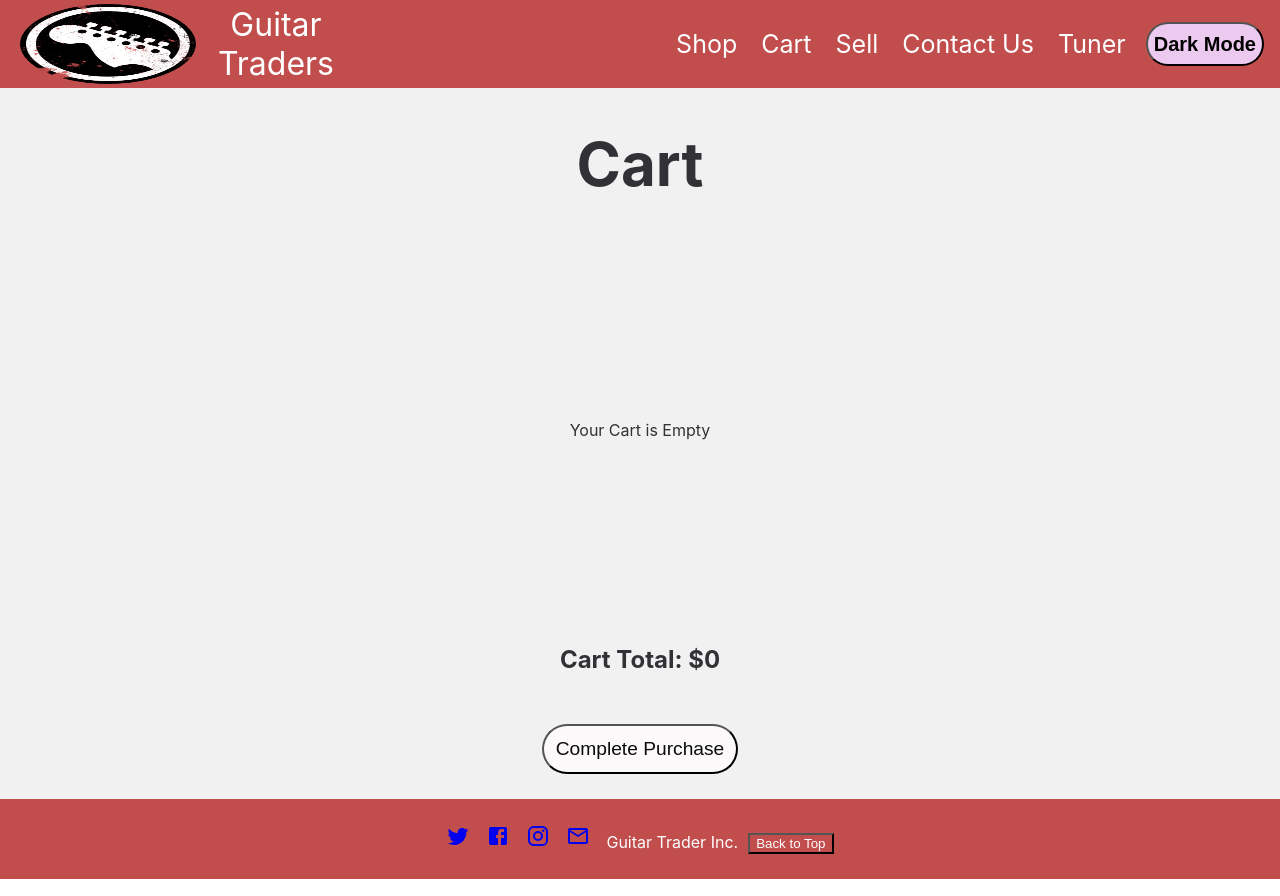
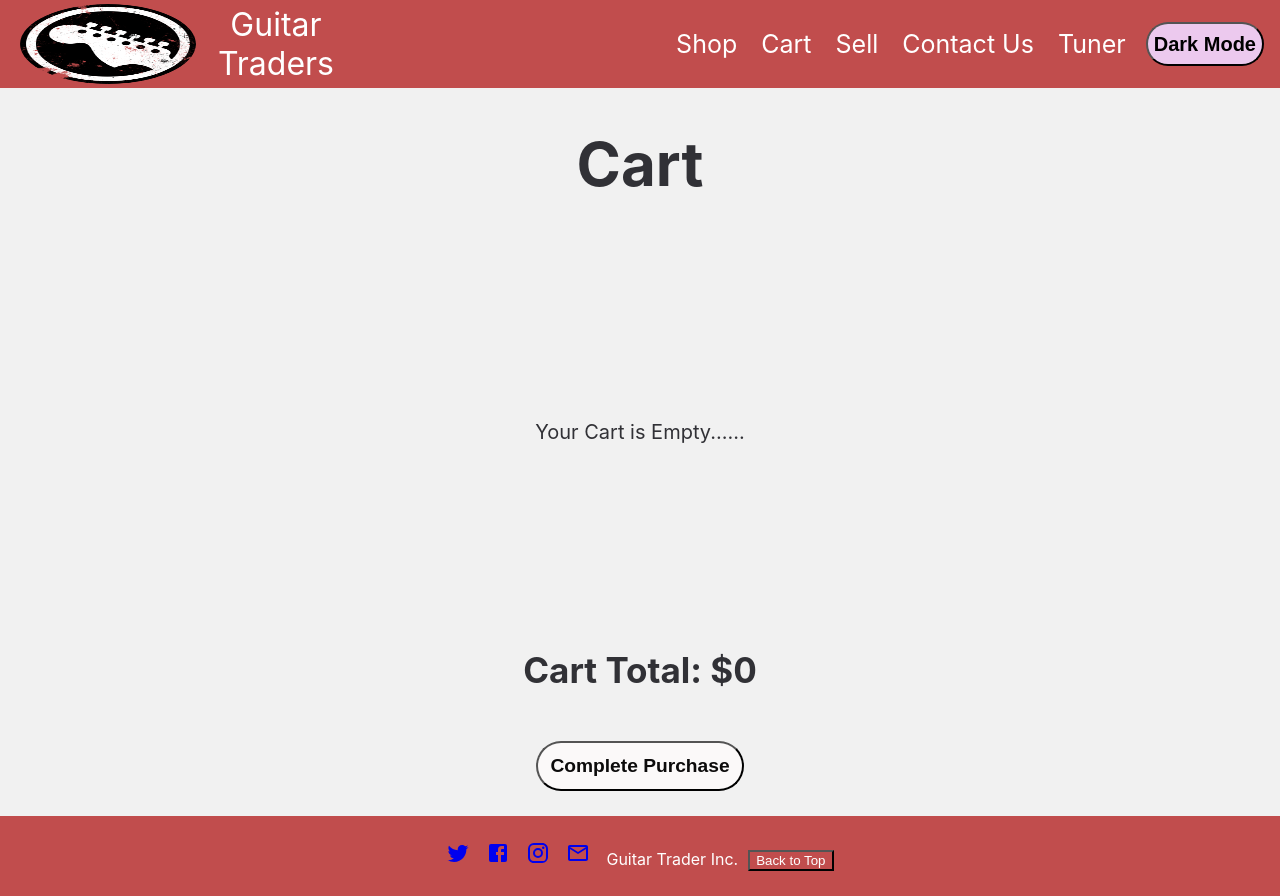
Before and after one commit to riverferguson/phase-2-project, a React (Create React App) app in the folder phase-2-project/: page /guitars/cart in a window 1280 px wide. Built offline with nearby package versions, Linux system fonts and the light colour scheme; data requests are answered from the project's data file.

Commit message:
style update for cart page

```diff
--- a/phase-2-project/src/components/Cart.css
+++ b/phase-2-project/src/components/Cart.css
@@ -37,11 +37,12 @@
     padding-top: 12px;
     padding-bottom: 12px;
     font-size: larger;
+    font-weight: bold;
     border-radius: 2.5rem;
   }
 
   .purchase-button:hover {
-    background-color: #555555;
+    background-color: #3AB0FF;
     color: white;
   }
 
@@ -49,7 +50,7 @@
     margin-top: 25px;
     margin-bottom: 25px;
     font-weight: bolder;
-    font-size: x-large;
+    font-size: 35px;
   }
 
   .delete-button {
@@ -71,4 +72,5 @@
   .empty-cart {
     padding-top: 180px;
     padding-bottom: 180px;
+      font-size: 20px;
   }
--- a/phase-2-project/src/components/Cart.js
+++ b/phase-2-project/src/components/Cart.js
@@ -41,7 +41,7 @@ const Cart = ({ cartItems, deleteGuitar, setCartItems }) => {
           </div>
         ))
       ) : (
-        <div className="empty-cart">Your Cart is Empty</div>
+        <div className="empty-cart">Your Cart is Empty......</div>
       )}
       <div className="total-price">Cart Total: ${totalPrice}</div>
       <button className="purchase-button" onClick={handlePurchase}>Complete Purchase</button>
```
